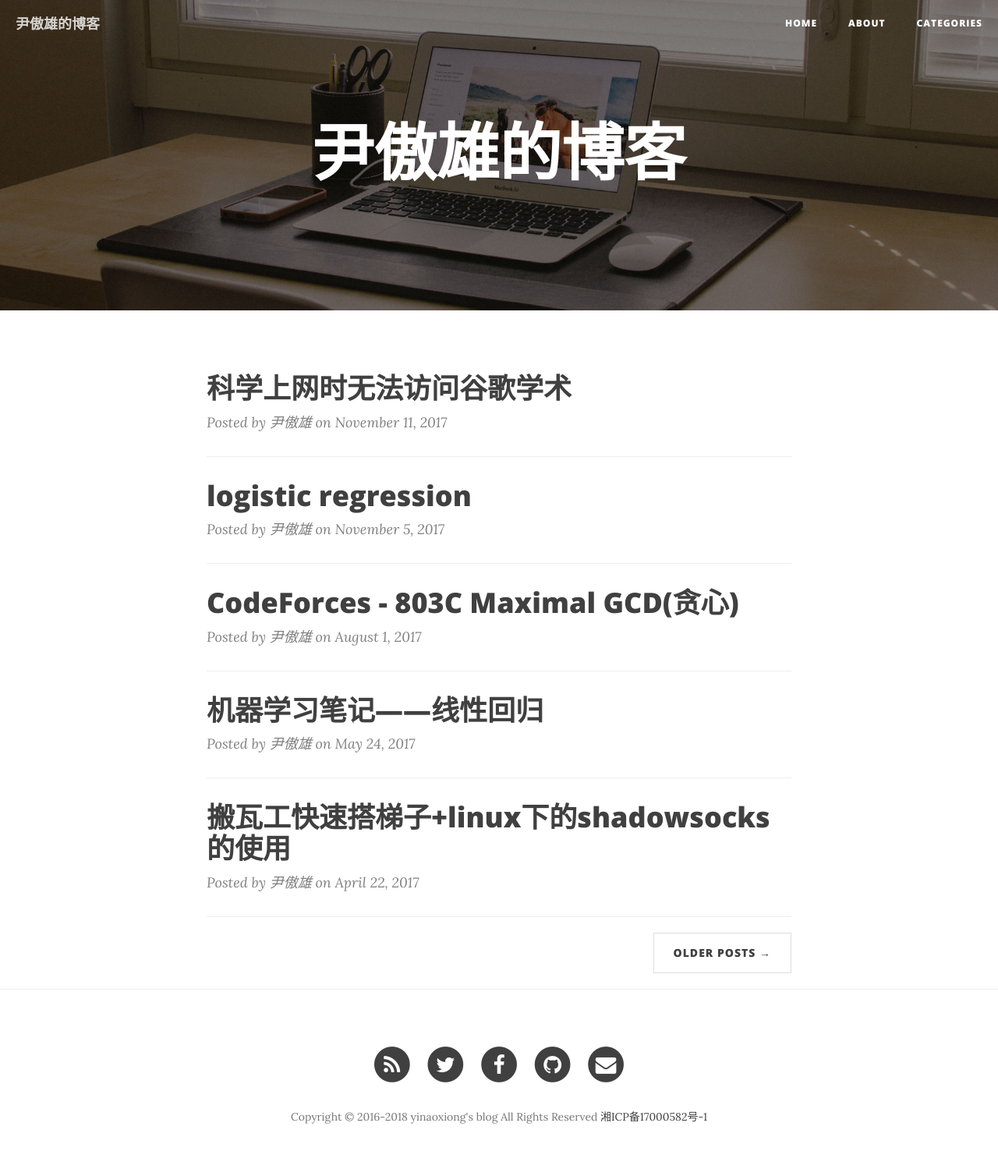
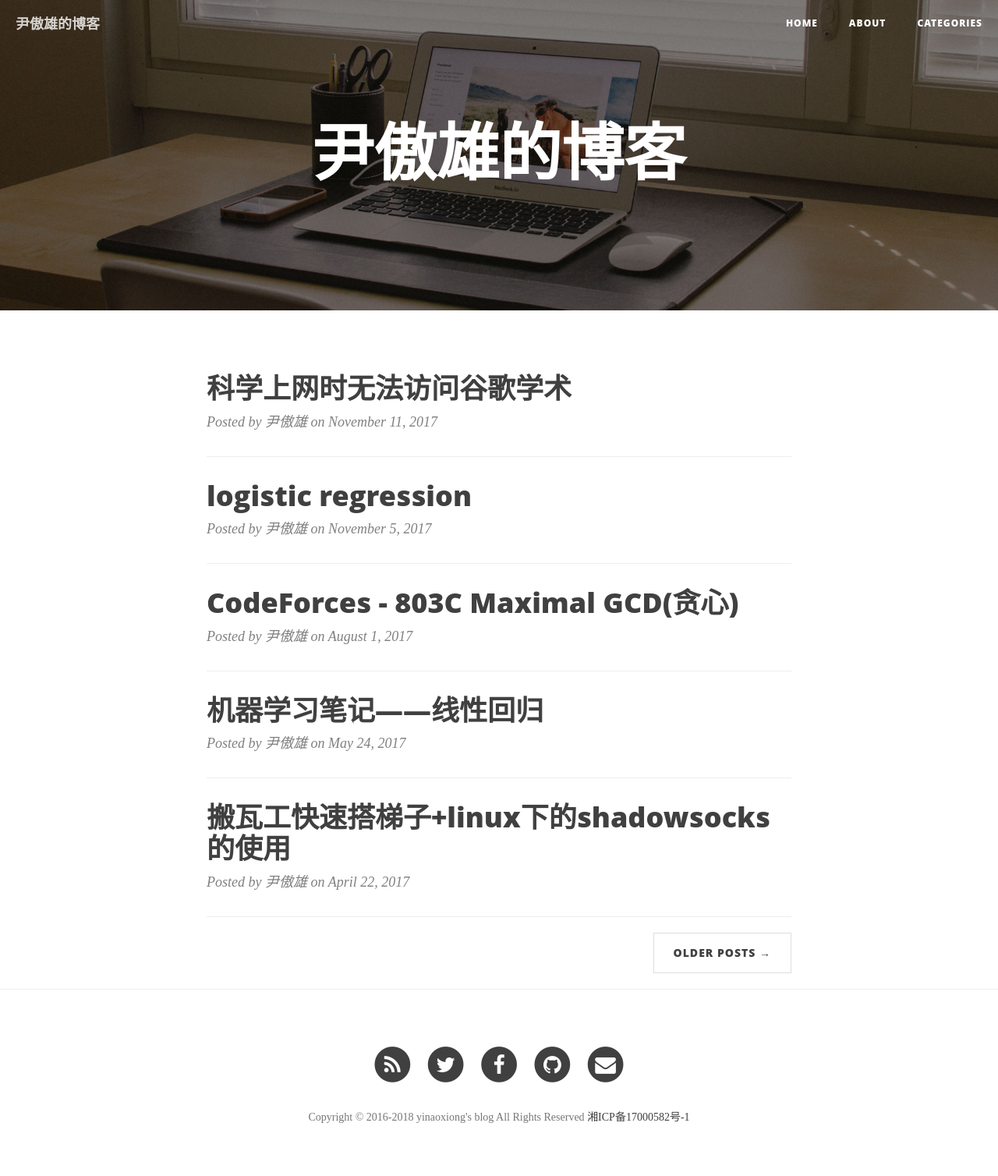
Before and after one commit to YinAoXiong/blog, a Jekyll site: the page built from index.html, in a window 1280 px wide. Shown: the whole page at 78% size. Built offline with Jekyll 4.4.1, drawn with Linux system fonts in a browser that asks for light colours; nearby versions of some CDN libraries; some web fonts are replaced; the list of posts is cut into pages by our own code; comment, search, counter and statistics services are not loaded.

Commit message:
谷歌字体更换为中科大镜像

```diff
--- a/_includes/head.html
+++ b/_includes/head.html
@@ -21,8 +21,8 @@
 
     <!-- Custom Fonts -->
     <link href="https://cdn.bootcss.com/font-awesome/4.3.0/css/font-awesome.min.css" rel="stylesheet" type="text/css">
-    <link href='//fonts.googleapis.com/css?family=Lora:400,700,400italic,700italic' rel='stylesheet' type='text/css'>
-    <link href='//fonts.googleapis.com/css?family=Open+Sans:300italic,400italic,600italic,700italic,800italic,400,300,600,700,800' rel='stylesheet' type='text/css'>
+    <link href='https://fonts.lug.ustc.edu.cn/css?family=Lora:400,700,400italic,700italic' rel='stylesheet' type='text/css'>
+    <link href='https://fonts.lug.ustc.edu.cn/css?family=Open+Sans:300italic,400italic,600italic,700italic,800italic,400,300,600,700,800' rel='stylesheet' type='text/css'>
     <link rel="shortcut icon" href="{{ "/img/icon2.png" | prepend: site.baseurl }}">
     <link rel="bookmark" href="{{ "/img/icon2.png" | prepend: site.baseurl }}">
     <link rel="apple-touch-icon" sizes="180x180" href="{{ "/img/icon2.png" | prepend: site.baseurl }}">
```
